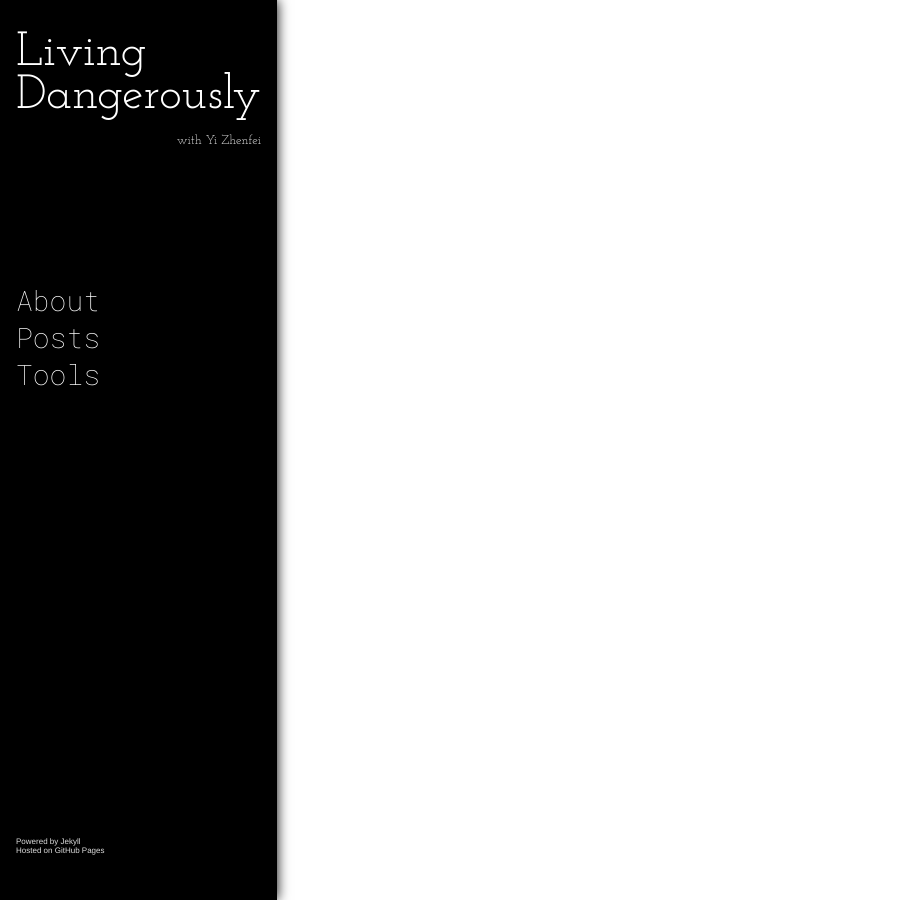
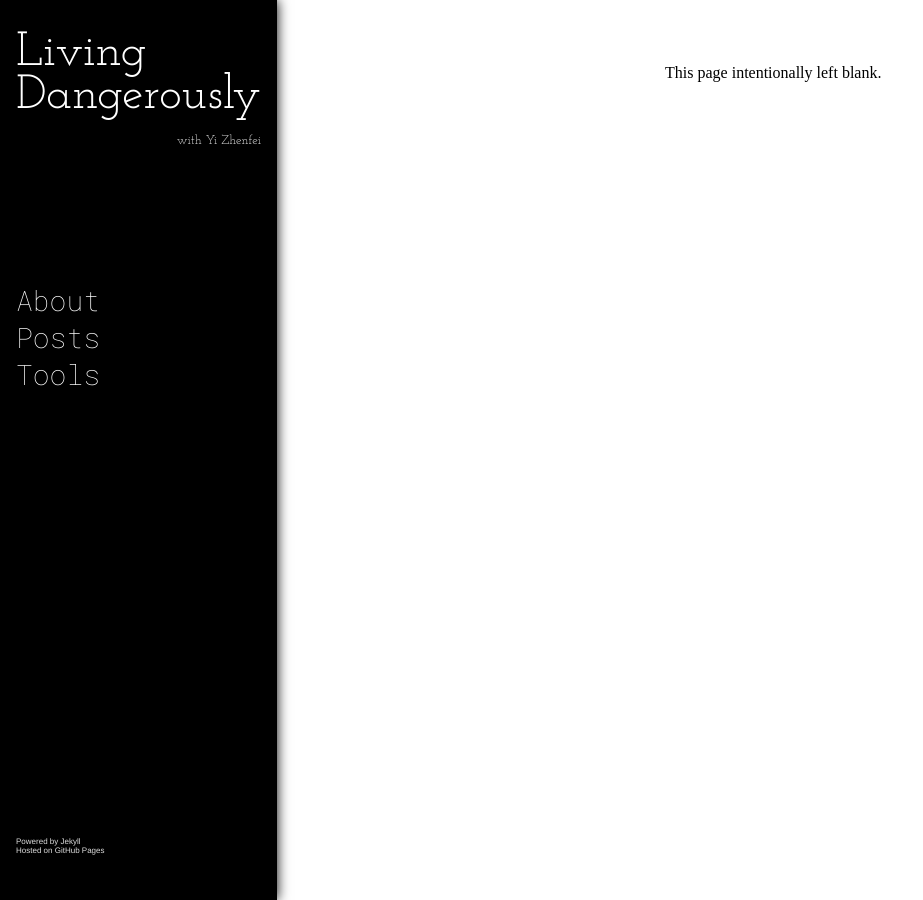
Before and after one commit to yizhenfei/yizhenfei.github.io, a Jekyll site: the page built from about.html, in a window 1280 px wide. Shown: the whole page, without its empty margins (0-923 px from the left). Built offline with Jekyll 4.4.1, drawn with Linux system fonts in a browser that asks for light colours.

Commit message:
Add about.html

```diff
--- /dev/null
+++ b/about.html
@@ -0,0 +1,7 @@
+---
+layout: default
+title: About
+---
+<div class="ld-about">
+  This page intentionally left blank.
+</div>
--- a/assets/css/style.scss
+++ b/assets/css/style.scss
@@ -114,3 +114,8 @@ a {
     font-size: 0.5rem;
     color: $ld-on-primary-sub;
 }
+
+.ld-about {
+    width: 100%;
+    text-align: center;
+}
```
Also changed, not shown: about.md (deleted, +0 -4 lines).
